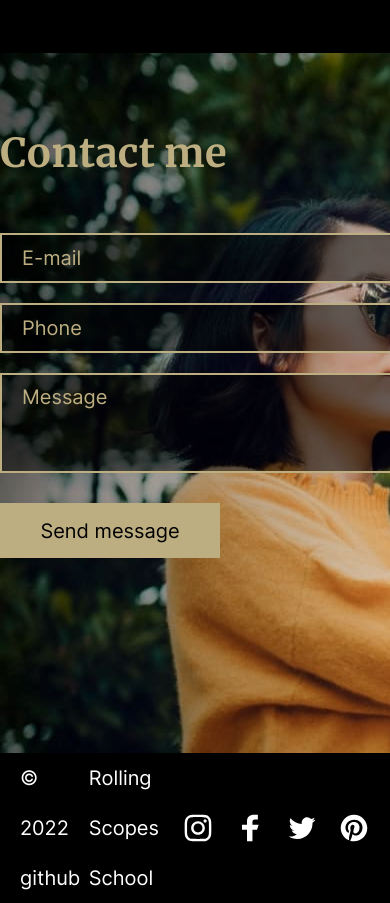
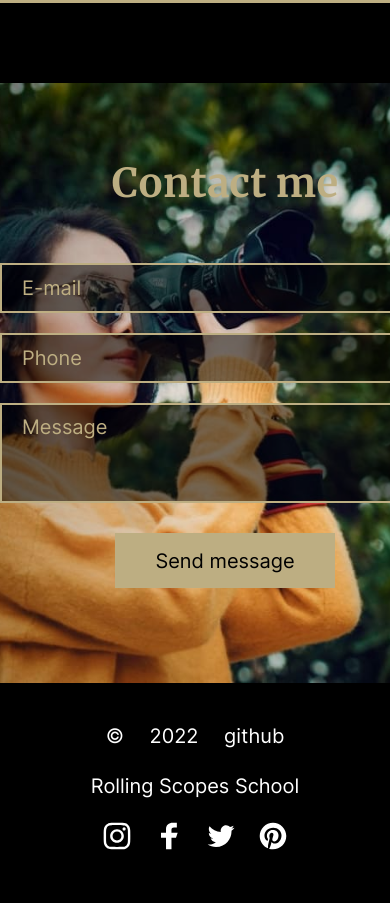
Before and after one commit to svr-by/JSFEPRESCHOOL, a plain HTML site: page portfolio/index.html in a window 390 px wide. Shown: the part 7892-8795 px from the top of the page. Drawn offline with Linux system fonts and the light colour scheme.

Commit message:
faet: add adptive contacts, footer

```diff
--- a/portfolio/css/style.css
+++ b/portfolio/css/style.css
@@ -309,6 +309,7 @@ body {
 .price-items {
     display: flex;
     justify-content: center;
+    align-items: center;
     flex-wrap: wrap;
     margin-bottom: 100px;
     gap: 25px;
@@ -319,7 +320,6 @@ body {
     align-items: center;
     padding: 43px;
     width: 450px;
-    /* height: 505px; */
     border: 3px solid var(--color-gold);
     text-align: center;
 }
@@ -331,7 +331,6 @@ body {
     line-height: 56px;
     text-align: center;
     margin: 0;
-    /* margin-top: 43px; */
     margin-bottom: 20px;
 }
 .item-price {
@@ -363,6 +362,8 @@ body {
 /* contacts styles start*/
 .contacts-container {
     background-image: url(../assets/img/contacts-bg.jpg);
+    background-size: cover;
+    background-repeat: no-repeat;
     height: 700px;
 }
 .contacts-form-container {
@@ -435,6 +436,7 @@ input:-webkit-autofill:active {
     text-decoration: none;
     color: #FFFFFF;
     transition: 0.3s;
+    /* line-height: 50px; */
 }
 .footer-container__link:hover {
     color: var(--color-gold);
@@ -442,6 +444,7 @@ input:-webkit-autofill:active {
 
 .footer-container__text {
     margin-left: 20px;
+    /* line-height: 50px; */
 }
 
 .social-list {
@@ -449,6 +452,7 @@ input:-webkit-autofill:active {
     align-items: center;
     margin: 0;
     padding: 0;
+    height: 50px;
 }
 .social-list__item {
     list-style: none;
@@ -520,4 +524,33 @@ input:-webkit-autofill:active {
     .porfolio-btns {
         width: 445px;
     }
+    .price-items {
+        flex-direction: column;
+        margin-bottom: 80px;
+        gap: 50px;
+    }
+    .price-item {
+        width: 420px;
+    }
+    .contacts-container {
+        background-position: -225px 0;
+        height: 600px;
+    }
+    .contacts-form-container {
+        margin: 0 auto;
+        text-align: center;
+    }
+    .contacts-form-container .button-hero {
+        align-self: center;
+    }
+    .footer-container {
+        flex-direction: column;
+        padding: 28px 0;
+    }
+    .footer-container__text {
+        margin: 0 10px;
+    }
+    .social-list__item {
+        margin: 0 10px;
+    }
 }
```
